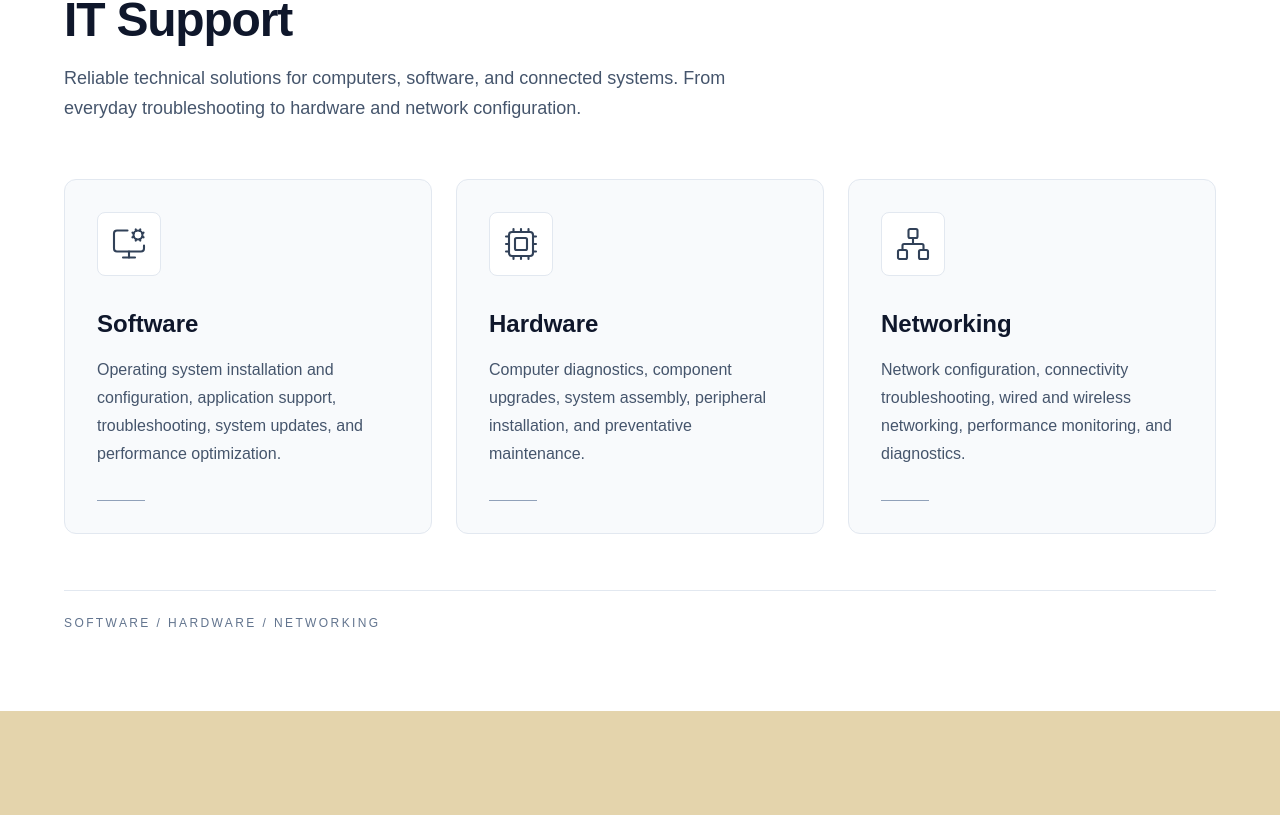
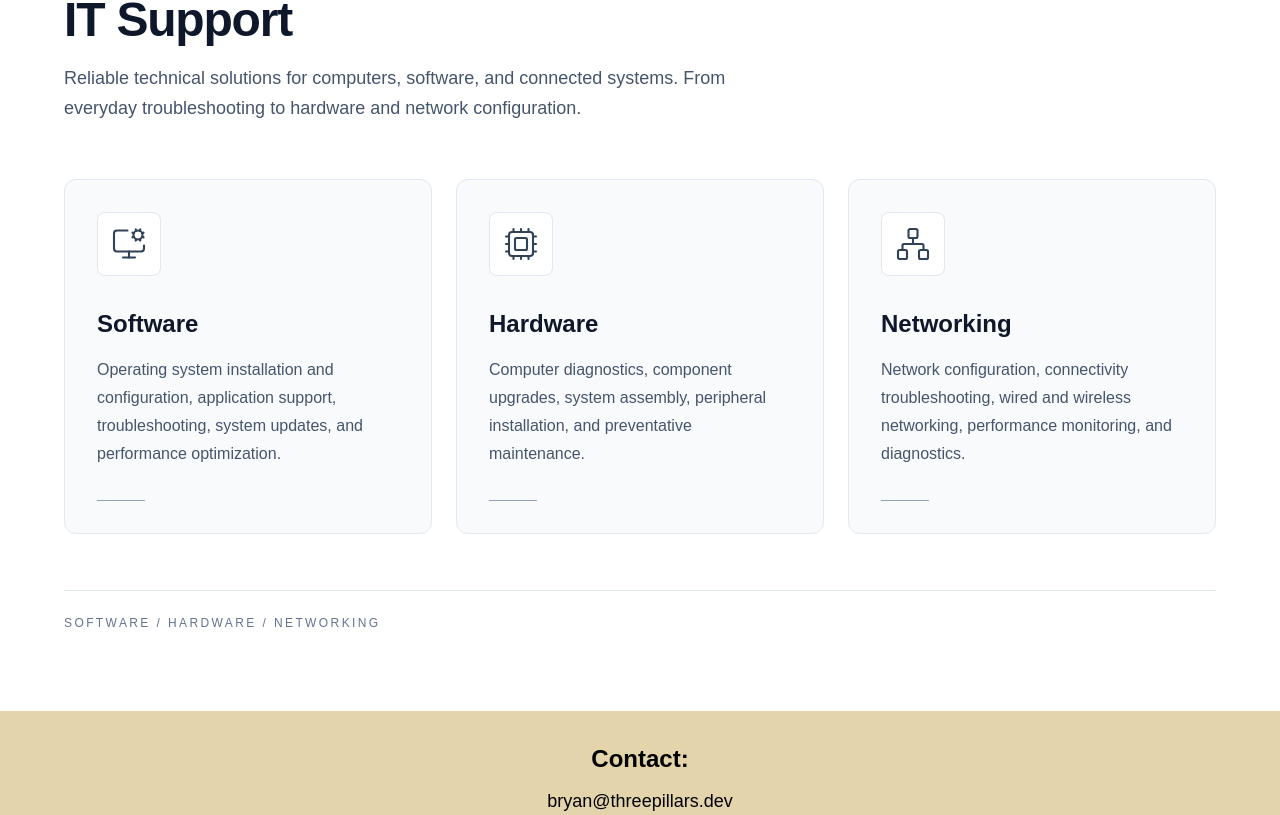
Before and after one commit to brbucknell/threepillars, a Next.js app: page / in a window 1280 px wide. Shown: the part 3269-4084 px from the top of the page. Before the commit the page ends 3980 px from the top, so only its background shows below. Built offline with nearby package versions, Linux system fonts and the light colour scheme.

Commit message:
Add contact information section to page
Added contact information section with email link.

```diff
--- a/app/page.tsx
+++ b/app/page.tsx
@@ -100,6 +100,22 @@ export default function Home() {
 
       {/* IT Support */}
       <ITSupportSection />
+
+{/* Contact Information */}
+<div className="mt-8 text-center">
+  <h3 className="text-2xl font-semibold text-black">
+    Contact:
+  </h3>
+
+  <a
+    href="mailto:bryan@threepillars.dev"
+    className="mt-3 inline-block text-lg text-black
+               hover:underline transition-all"
+  >
+    bryan@threepillars.dev
+  </a>
+</div>
+
     </main>
   );
 }
```
